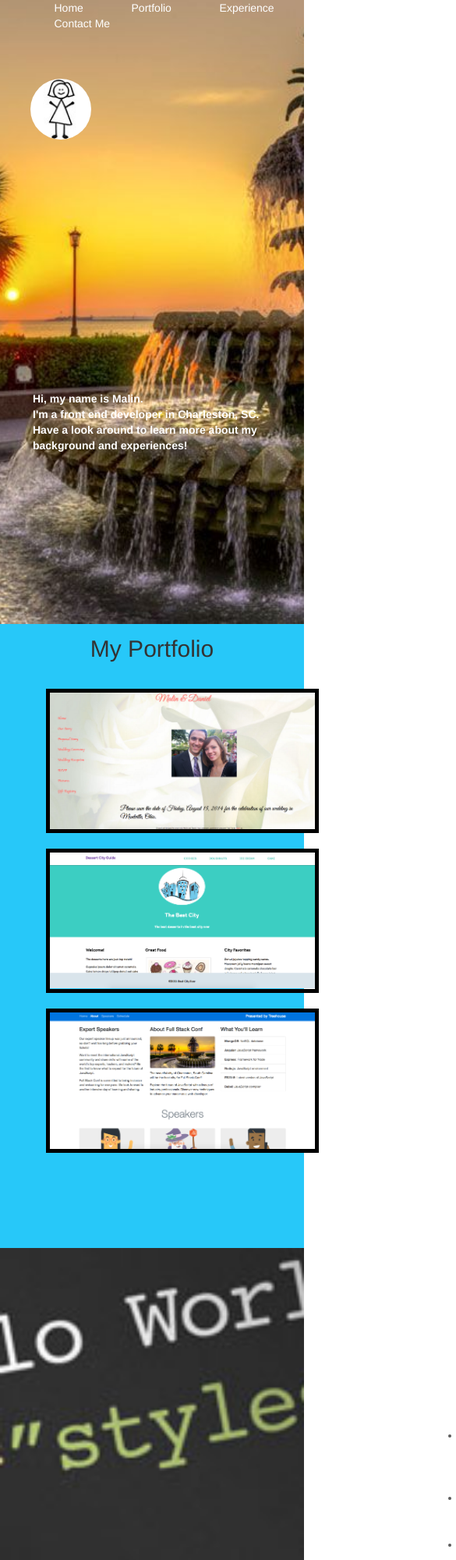
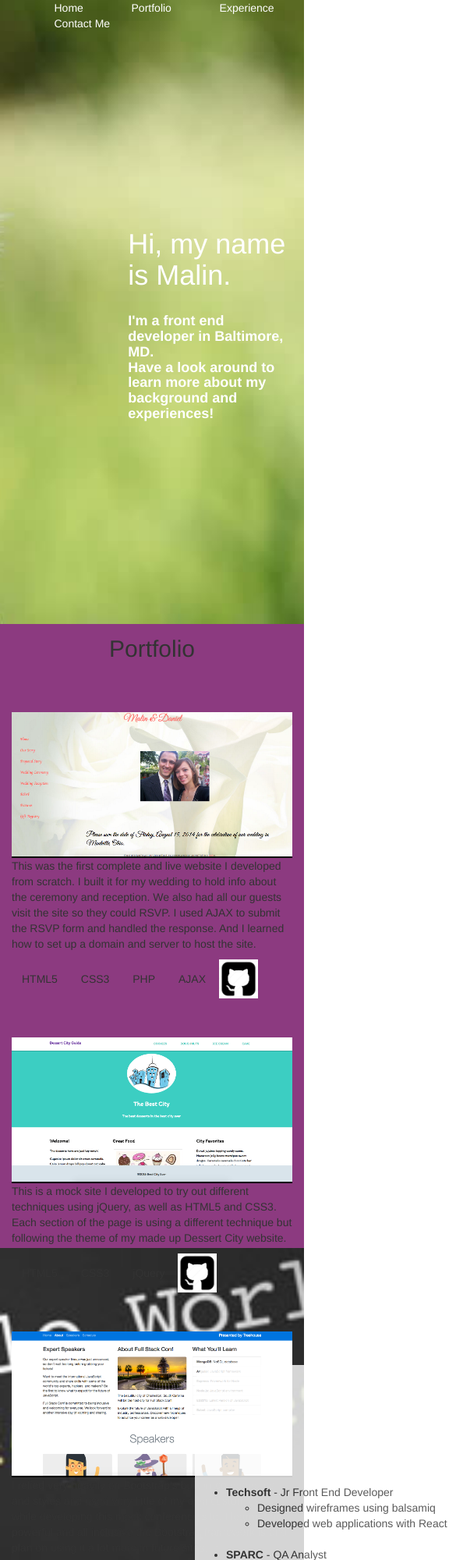
Before and after one commit to malinmaria/malin-portfolio, a plain HTML site: page index.html in a window 390 px wide. Shown: the top 2000 px of the page at 78% size, 585 px wide, since content can reach past the window. Drawn offline with nearby package versions, Linux system fonts and the light colour scheme.

Commit message:
now using cards to display portfolio

```diff
--- a/css/styles.css
+++ b/css/styles.css
@@ -8,6 +8,7 @@ img {
 .navbar-default {
   background-color: transparent;
   border-color: transparent;
+  /*box-shadow: 0 1px 4px rgba(0,0,0,.4);*/
 }
 
 .nav {
@@ -31,7 +32,7 @@ h2, h4 {
 /*HOME*/
 
 .bg1 {
-  background: url('../bg1.jpg') no-repeat center center fixed;
+  background: url('../bg1-6.jpg') no-repeat center center fixed;
   background-size: cover;
   height: 800px;
   margin: 0;
@@ -45,26 +46,26 @@ h2, h4 {
   height: 20%;
 }
 
-figcaption {
+.intro {
   display: block;
   position: absolute;
-  top: 59%;
-  left: 10%;
-  padding: 3px;
+  top: 30%;
+  left: 37%;
+  padding: 20px;
   color: white;
+  text-align: left;
+  /*border: 1px solid white;*/
+  /*background: rgba(255, 255, 255, 0.5);*/
 }
 
 /*PORTFOLIO*/
 
 #bg3 {
-  background-color: #27c8f9;
+  background-color: #8c3a80;
+  /*background-color: #27c8f9;*/
   background-size: cover;
   height: 800px;
   margin-top: 0;
-}
-.port-list li {
-  display: inline-block;
-  z-index: 5;
 }
 
 .weddingsite,
@@ -74,34 +75,20 @@ figcaption {
   width: 350px;
   left: 10%;
   border: 5px solid #000;
-  /*background-color: #000;*/
   padding: 0;
   margin: 20px;
 }
 
-.textoverlay {
-  background: rgba(0, 0, 0, .8);
-  color: white;
-  padding: 5px;
-  position: absolute;
-  text-align: center;
-  top: 0;
-  left: 0;
-  width: 345px;
-  height: 180px;
-  opacity: 0;
-  transition: opacity 500ms;
+.card {
+  margin-top: 50px;
+  /*border: 2px solid #000;*/
+}
+.card-block {
+  border-top: 2px solid #000;
 }
 
-a,
-a:hover {
-  color: white;
-  text-decoration: none;
-}
-.weddingsite:hover .textoverlay,
-.dessertsite:hover .textoverlay,
-.conferencesite:hover .textoverlay {
-  opacity: 1;
+.btn-info {
+  margin-top: 5px;
 }
 
 /*EXPERIENCE*/
@@ -113,20 +100,21 @@ a:hover {
 }
 
 .jobs h2 {
-  position: absolute;
-  height: 50px;
-  width: 50px;
-  clear: both;
-  left: 85px;
+  position: relative;;
+  text-align: center;
+  /*height: 50px;*/
+  /*width: 50px;*/
+  /*clear: both;*/
+  /*left: 85px;*/
 }
 
 .jobs {
   border-radius: 25px;
   position: relative;
   height: 500px;
-  width: 350px;
+  width: 850px;
   top: 150px;
-  left: 550px;
+  left: 250px;
   border-radius: 2px solid white;
   opacity: .8;
   background-color: white;
--- a/index.html
+++ b/index.html
@@ -2,12 +2,13 @@
 <html>
   <head>
     <title>Home</title>
-    <link rel="stylesheet" type="text/css" href="css/bootstrap.css" />
+    <!-- <link rel="stylesheet" type="text/css" href="css/bootstrap.css" /> -->
+    <link rel="stylesheet" href="https://maxcdn.bootstrapcdn.com/bootstrap/4.0.0-alpha.5/css/bootstrap.min.css" integrity="sha384-AysaV+vQoT3kOAXZkl02PThvDr8HYKPZhNT5h/CXfBThSRXQ6jW5DO2ekP5ViFdi" crossorigin="anonymous">
     <link rel="stylesheet" type="text/css" href="css/styles.css" />
   </head>
   <body>
+
     <!-- nav bar -->
-
     <nav class="navbar navbar-default navbar-fixed-top">
       <div class="nav">
         <a href="index.html">Home</a>
@@ -23,54 +24,65 @@
 
     <!-- home/about me section -->
     <div class="bg1">
-      <div class="hello">
+      <!-- <div class="hello">
         <img src="img/me.jpg" class="img-circle" alt="Cinque Terre">
-      </div>
-      <figcaption><b>Hi, my name is Malin. <br> I'm a front end developer in Charleston, SC.<br>
+      </div> -->
+      <h4 class="intro"><b><h1>Hi, my name is Malin.</h1> <br> I'm a front end developer in Baltimore, MD.<br>
         Have a look around to learn more about my background and experiences!</b>
-      </figcaption>
+      </h4>
     </div>
     <!-- end home/about me section -->
 
     <!-- portfolio section -->
     <div id="bg3" class="container">
-      <div class="hovereffect">
-        <h2><a name="portfolio"></a>My Portfolio</h2>
-        <div class="col-lg-4 col-md-6 weddingsite">
-            <img src="img/malinanddaniel.png" alt="wedding website link">
-            <div class="textoverlay">
-              <p><a href="http://www.malinanddaniel.com">This was the first complete and live website I developed
-              for my wedding from scratch using HTML5, CSS3 and PHP. I also used AJAX to submit a form and handled
-              the response. And I learned how to set up a domain and server to host the site.
-              </p></a>
+      <h2><a name="portfolio"></a>Portfolio</h2>
+
+        <div class="col-md-6 col-lg-4">
+          <div class="card">
+            <a href="http://www.malinanddaniel.com"><img class="card-img-top img-fluid heffect" src="img/malinanddaniel.png" alt="Card image cap"></a>
+            <div class="card-block">
+              <p class="card-text">This was the first complete and live website I developed from scratch.
+              I built it for my wedding to hold info about the ceremony and reception. We also had all our guests
+              visit the site so they could RSVP. I used AJAX to submit the RSVP form and handled the response.
+              And I learned how to set up a domain and server to host the site.</p>
+              <div class="btn btn-secondary">HTML5</div>
+              <div class="btn btn-secondary">CSS3</div>
+              <div class="btn btn-secondary">PHP</div>
+              <div class="btn btn-secondary">AJAX</div>
+              <img class="github" src="img/github.png" />
             </div>
           </div>
-        <div class="col-lg-4 col-md-6 dessertsite">
-            <img src="img/dessertcity.png" alt="dessert city site link">
-            <div class="textoverlay">
-              <p><a href="img/dessertcity.png">This is a mock site I developed to try out different techniques using
+        </div>
+        <div class="col-md-6 col-lg-4">
+          <div class="card">
+            <a href="img/dessertcity.png" alt="dessert city site link"><img class="card-img-top img-fluid heffect" src="img/dessertcity.png" alt="Card image cap"></a>
+            <div class="card-block">
+              <p class="card-text">This is a mock site I developed to try out different techniques using
                 jQuery, as well as HTML5 and CSS3. Each section of the page is using a different technique but following
-                the theme of my made up Dessert City website.
-              </p></a>
+                the theme of my made up Dessert City website.</p>
+              <div class="btn btn-secondary">HTML5</div>
+              <div class="btn btn-secondary">CSS3</div>
+              <div class="btn btn-secondary">jQuery</div>
+              <img class="github" src="img/github.png" />
             </div>
           </div>
-        <div class="col-lg-4 col-md-6 conferencesite">
-            <img src="img/conference.png" alt="conference site">
-            <div class="textoverlay">
-              <p><a href="img/conference.png">This site is developed using Bootstrap. I relied very heavily
-                on Bootstrap's built in components and styles and used very little of my own custom css.
+        </div>
+        <div class="col-md-6 col-lg-4">
+          <div class="card">
+            <a href="img/conference.png" alt="conference site"><img class="card-img-top img-fluid heffect" src="img/conference.png" alt="Card image cap"></a>
+            <div class="card-block">
+              <p class="card-text">I relied very heavily on Bootstrap's built in components and styles
+                and used very little of my own custom css while developing this mock conference site.
                 I learned how powerful and all inclusive the Bootstrap framework is and plan on using it
-                a lot more in future sites.
-              </p></a>
+                a lot more in future sites.</p>
+              <div class="btn btn-secondary">HTML5</div>
+              <div class="btn btn-secondary">CSS3</div>
+              <div class="btn btn-secondary">Bootstrap</div>
+              <img class="github" src="img/github.png" />
             </div>
           </div>
         </div>
       </div>
-    <!-- <ul class="port-list">
-      <li class="col-sm-4"><a href="http://www.malinanddaniel.com"><img src="img/malinanddaniel.png" class="weddingsite" alt="wedding website link"></a></li>
-      <li class="col-sm-4"><a href="img/dessertcity.png"><img src="img/dessertcity.png" class="dessertsite" alt="dessert city site link"></a></li>
-      <li class="col-sm-4"><a href="img/conference.png"><img src="img/conference.png" class="conferencesite" alt="conference site"></a></li>
-    </ul> -->
     <!-- end portfolio section -->
 
     <!-- experience section -->
```
Lines whose indentation alone changed are shown as unchanged.
